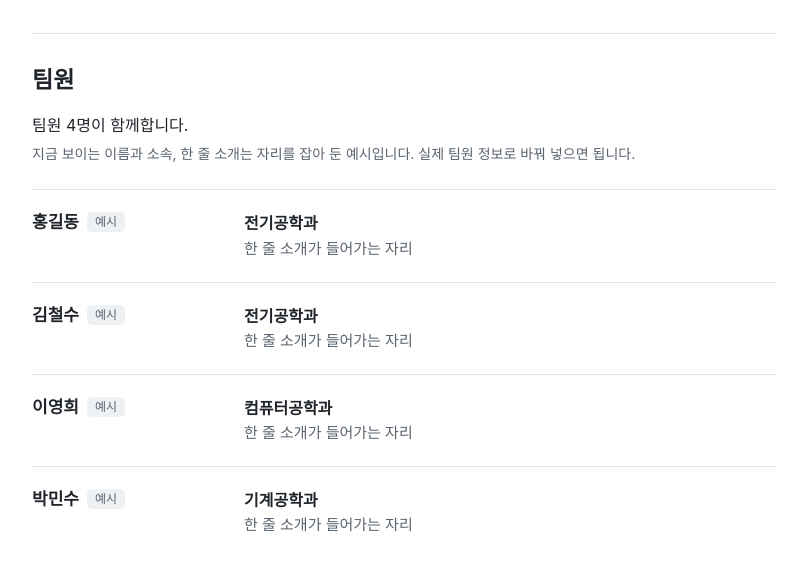
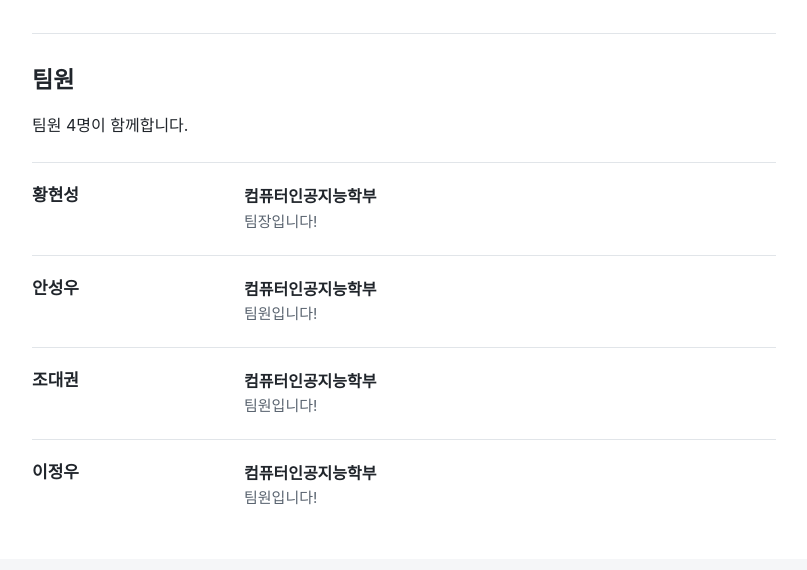
Before and after one commit to Hyeonseong-Hwang/MyFirstProject, a plain HTML site: page index.html in a window 1280 px wide. Shown: the part 248-818 px from the top of the page, without its empty margins (236-1043 px from the left). Drawn offline with Linux system fonts and the light colour scheme.

Commit message:
팀원정보 넣기

```diff
--- a/index.html
+++ b/index.html
@@ -122,7 +122,6 @@
   <section aria-labelledby="members-title">
     <h2 id="members-title">팀원</h2>
     <p id="summary"></p>
-    <p class="note">지금 보이는 이름과 소속, 한 줄 소개는 자리를 잡아 둔 예시입니다. 실제 팀원 정보로 바꿔 넣으면 됩니다.</p>
     <ul class="members" id="members"></ul>
   </section>
 </main>
@@ -131,12 +130,12 @@
   // 팀원 명단: 이 배열만 고치면 화면이 그대로 따라옵니다.
   // name = 이름, org = 소속, desc = 한 줄 소개
   const MEMBERS = [
-    { name: "홍길동", org: "전기공학과",   desc: "한 줄 소개가 들어가는 자리" },
-    { name: "김철수", org: "전기공학과",   desc: "한 줄 소개가 들어가는 자리" },
-    { name: "이영희", org: "컴퓨터공학과", desc: "한 줄 소개가 들어가는 자리" },
-    { name: "박민수", org: "기계공학과",   desc: "한 줄 소개가 들어가는 자리" }
+    { name: "황현성", org: "컴퓨터인공지능학부", desc: "팀장입니다!" },
+    { name: "안성우", org: "컴퓨터인공지능학부", desc: "팀원입니다!" },
+    { name: "조대권", org: "컴퓨터인공지능학부", desc: "팀원입니다!" },
+    { name: "이정우", org: "컴퓨터인공지능학부", desc: "팀원입니다!" }
   ];
-  const IS_EXAMPLE = true; // 실제 팀원 정보를 넣은 뒤 false로 바꾸면 '예시' 표시가 사라집니다.
+  const IS_EXAMPLE = false; // 실제 팀원 정보를 넣은 뒤 false로 바꾸면 '예시' 표시가 사라집니다.
 
   function el(tag, className, text) {
     const node = document.createElement(tag);
```
